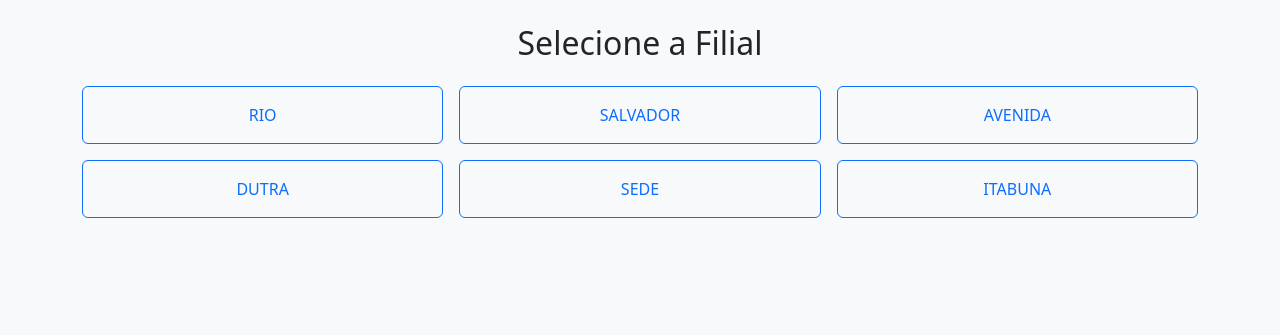
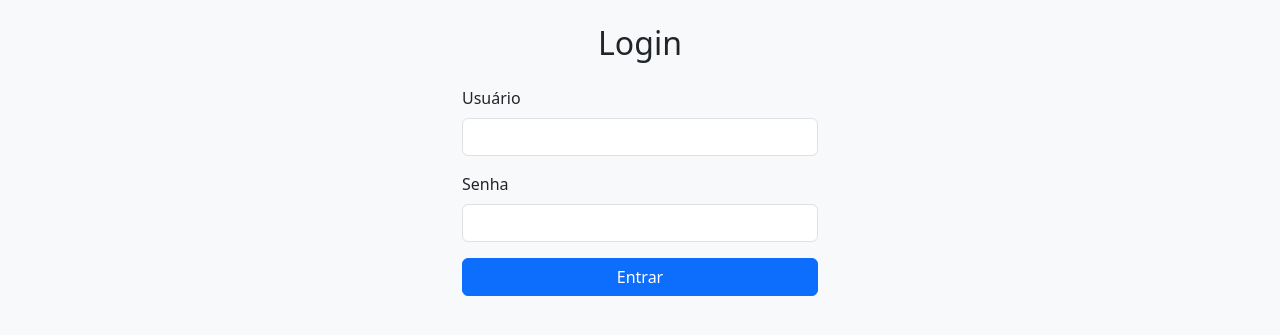
Before and after one commit to Vinicius-art01/controle-entrada-filial, a Flask app: page / in a window 1280 px wide. Shown: the part 56-391 px from the top of the page. Run offline with Flask 3, Linux system fonts and the light colour scheme; the visitor is signed in with stand-in values (Sample User, id 1).

Commit message:
Update home.html

```diff
--- a/templates/home.html
+++ b/templates/home.html
@@ -1,12 +1,20 @@
 {% extends 'base.html' %}
-{% block title %}Home — Controle{% endblock %}
+{% block title %}Login — Controle{% endblock %}
 {% block content %}
-<h2 class="text-center mb-4">Selecione a Filial</h2>
-<div class="row g-3 justify-content-center">
-  {% for f in filiais %}
-  <div class="col-6 col-md-4">
-    <a href="{{ url_for('filial_view', filial=f) }}" class="btn btn-outline-primary w-100 py-3">{{ f }}</a>
+<div class="row justify-content-center">
+  <div class="col-md-4">
+    <h2 class="text-center mb-4">Login</h2>
+    <form method="POST">
+      <div class="mb-3">
+        <label class="form-label">Usuário</label>
+        <input type="text" name="username" class="form-control" required>
+      </div>
+      <div class="mb-3">
+        <label class="form-label">Senha</label>
+        <input type="password" name="password" class="form-control" required>
+      </div>
+      <button class="btn btn-primary w-100">Entrar</button>
+    </form>
   </div>
-  {% endfor %}
 </div>
 {% endblock %}
```
